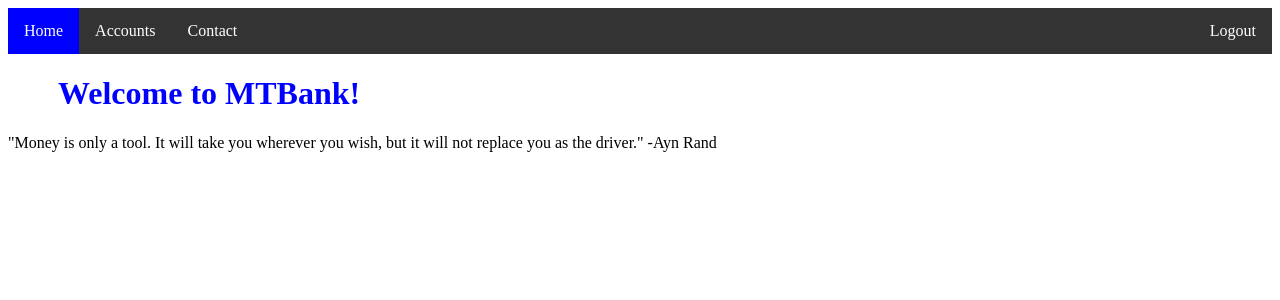
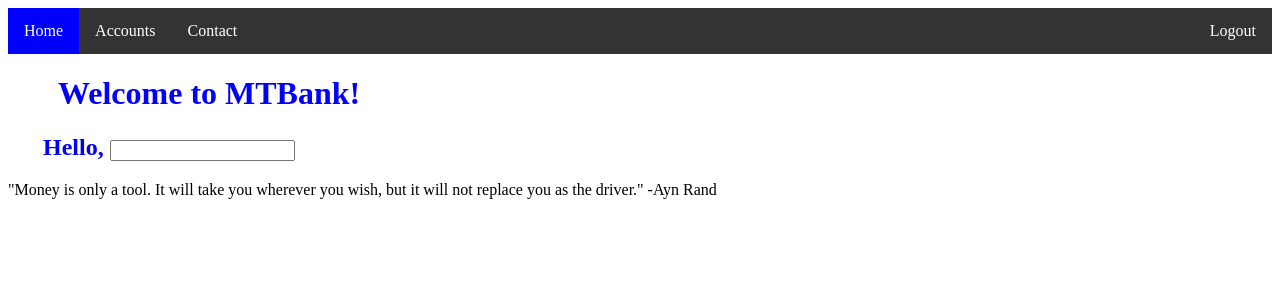
Before and after one commit to mt464/IT202, a PHP site: the page made by public_html/Milestone 1/home.php in a window 1280 px wide. Shown: the top 300 px of the page. Run offline with PHP 8.4, Linux system fonts and the light colour scheme; data that the repository does not hold is empty.

Commit message:
Add files via upload

```diff
--- a/public_html/Milestone 1/home.php
+++ b/public_html/Milestone 1/home.php
@@ -9,6 +9,10 @@ session_start();
 h1{
 	color: blue;
 	margin-left: 50px;
+}
+h2{
+	color: blue;
+	margin-left: 35px;
 }
 ul {
   list-style-type: none;
@@ -43,4 +47,5 @@ li a:hover:not(.active) {
   <li style="float:right"><a href="logout.php">Logout</a></li>
 </ul>
 <h1>Welcome to MTBank!</h1>
+<h2>Hello, <input type="text" name="name" value="<?php echo htmlspecialchars($name);?>" /></h2>
 <p>"Money is only a tool. It will take you wherever you wish, but it will not replace you as the driver." -Ayn Rand</p>
```
